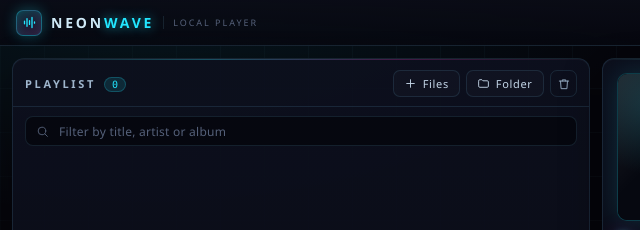
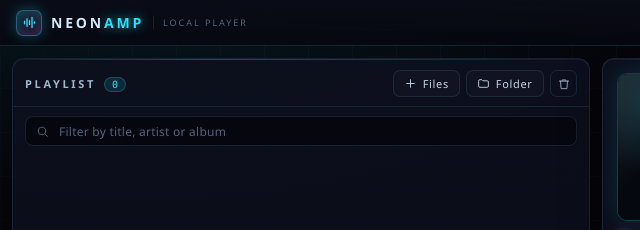
Before and after one commit to Marusame00/NeonAmp, an Electron app: page src/renderer/index.html in a window 1220 px wide. Shown: the top 230 px of the page, 0-640 px from the left. Drawn offline with Linux system fonts and the light colour scheme; no server answers.

Commit message:
Fix title bar brand still reading NEONWAVE
The brand is split across tags as NEON<b>WAVE</b>, so the rename pass never
matched it. Now reads NEON<b>AMP</b>.

```diff
--- a/src/renderer/index.html
+++ b/src/renderer/index.html
@@ -14,7 +14,7 @@
       <span class="brand-mark" aria-hidden="true">
         <svg viewBox="0 0 24 24"><path d="M4 14v-4M8 18V6M12 15V9M16 20V4M20 13v-2" /></svg>
       </span>
-      <span class="brand-text">NEON<b>WAVE</b></span>
+      <span class="brand-text">NEON<b>AMP</b></span>
       <span class="brand-sub">local player</span>
     </div>
 
```
